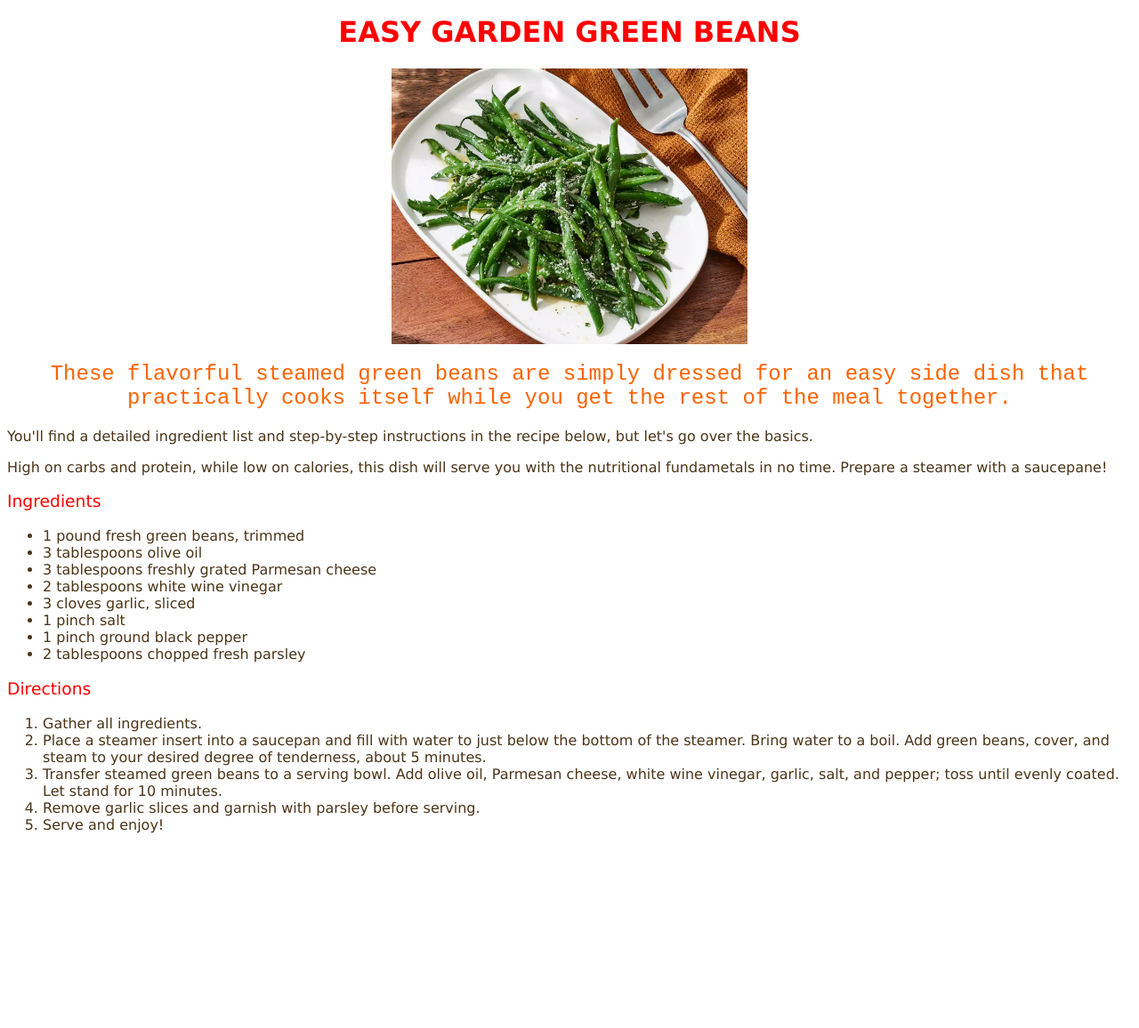
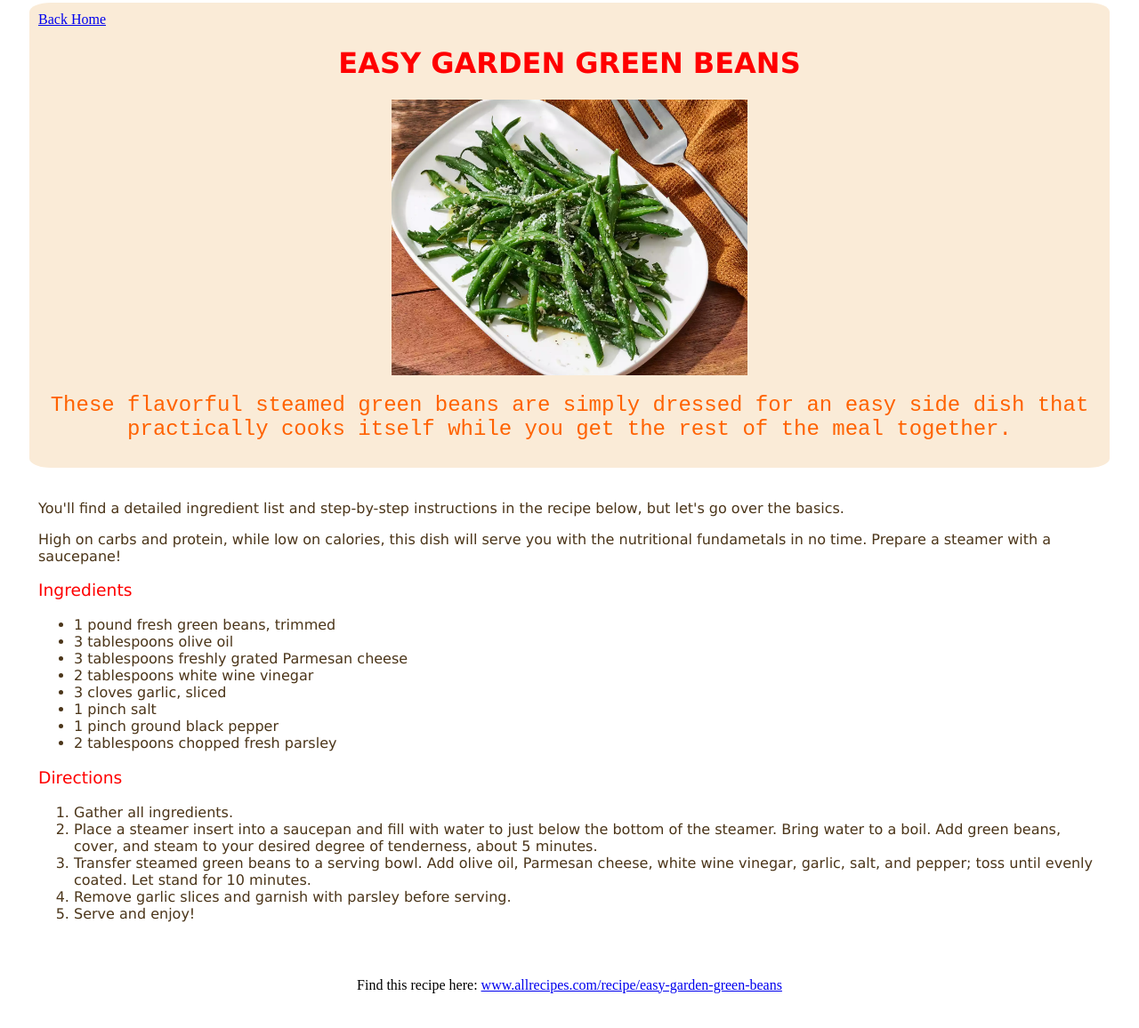
Before and after one commit to otherdcn/odin-recipes, a plain HTML site: page recipes/garden-green-beans.html in a window 1280 px wide. Shown: the part 30-1186 px from the top of the page at 89% size. Before the commit the page ends 983 px from the top, so only its background shows below. Drawn offline with Linux system fonts and the light colour scheme.

Commit message:
Add box model styling to pages to improve UI
After completing Box Model readings and exercises, add some padding,
margin, etc. After re-arrangin the HTML elements into container divs
with specific class names.

```diff
--- a/recipes/garden-green-beans.html
+++ b/recipes/garden-green-beans.html
@@ -8,12 +8,16 @@
 
   <!-- Testing the VSCode comment shortcut (press cmd + / to comment and uncomment)  -->
   <body>
+    <div class="main">
+      <div class="heading">
         <a href="../index.html">Back Home</a>
         <h1>Easy Garden Green Beans</h1>
         <img src="../images/easy-garden-greens.webp" alt="Easy Garden Green Beans" height="310" width="400">
 
         <h2>These flavorful steamed green beans are simply dressed for an easy side dish that practically cooks itself while you get the rest of the meal together.</h2>
+      </div>
 
+      <div class="content">
         <div class="text">
           <p>You'll find a detailed ingredient list and step-by-step instructions in the recipe below, but let's go over the basics.</p>
           <p>High on carbs and protein, while low on calories, this dish will serve you with the nutritional fundametals in no time. Prepare a steamer with a saucepane!</p>
@@ -40,5 +44,11 @@
           <li>Remove garlic slices and garnish with parsley before serving.</li>
           <li>Serve and enjoy!</li>
         </ol>
+      </div>
+
+      <div class="footer">
+        <p>Find this recipe here: <a href="https://www.allrecipes.com/recipe/145188/easy-garden-green-beans/" target="_blank">www.allrecipes.com/recipe/easy-garden-green-beans</a></p>
+      </div>
+    </div>
   </body>
 </html>
--- a/styles.css
+++ b/styles.css
@@ -1,3 +1,29 @@
+.main {
+  padding: 25px;
+}
+
+.heading {
+  background-color: antiquewhite;
+  padding: 10px;
+  border-radius: 2%;
+  margin: 0 0 10px;
+}
+
+.content {
+  /* background-color: antiquewhite; */
+  padding: 10px;
+  border-radius: 2%;
+  margin: 0 0 10px;
+}
+
+.footer {
+  /* background-color: antiquewhite;  */
+  padding: 10px;
+  border-radius: 2%;
+  text-align: center;
+  margin: 0 0 0;
+}
+
 h1 {
   color: red;
   text-align: center;
```
Also changed, not shown: recipes/glazed-carrots.html (+10 -0 lines), recipes/roasted-broccoli.html (+10 -0 lines). Lines whose indentation alone changed are shown as unchanged.
